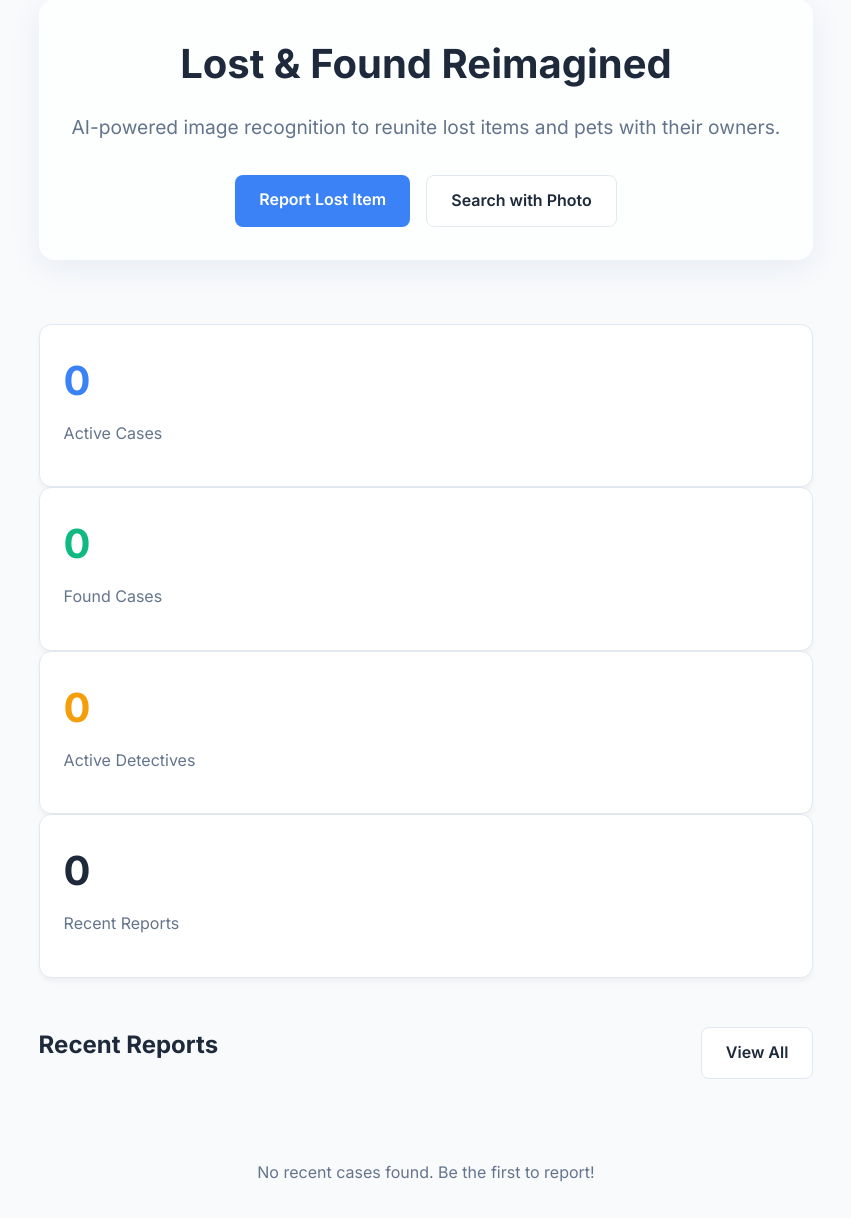
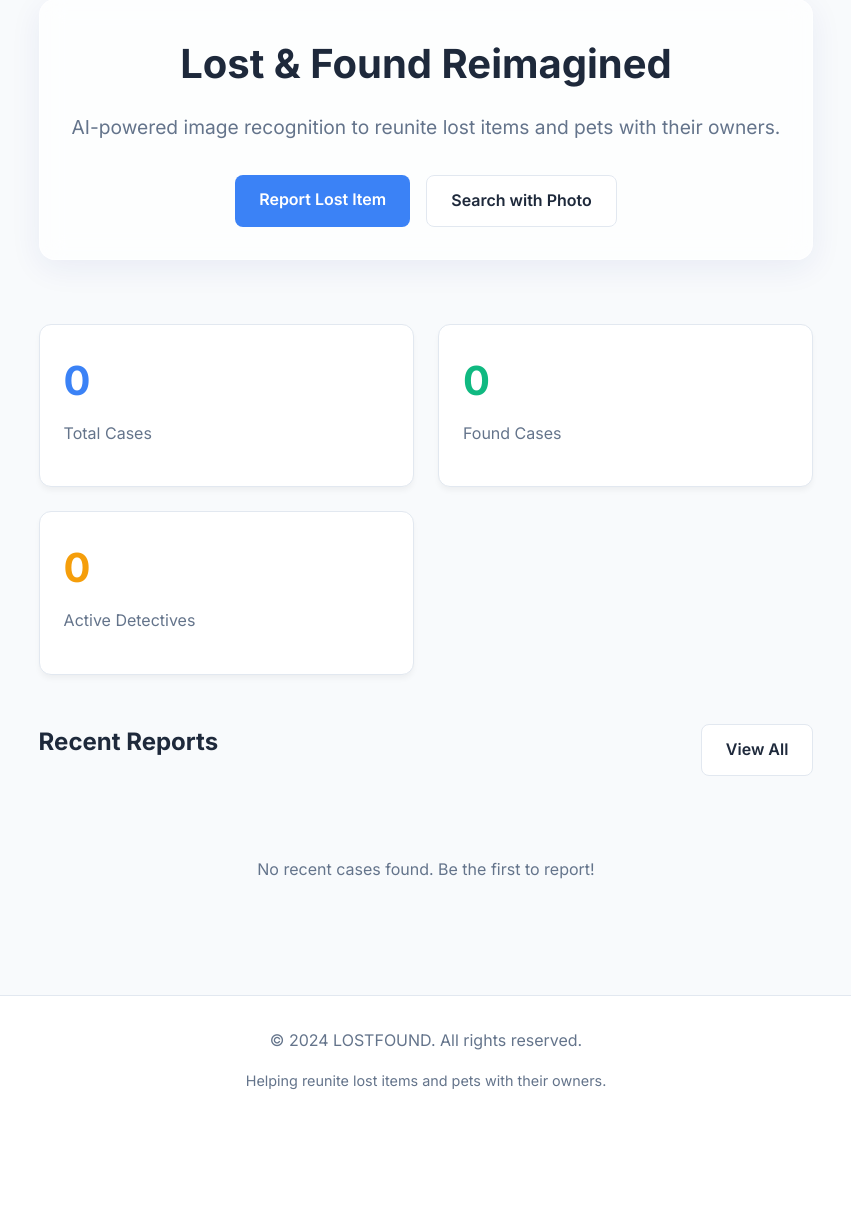
Before and after one commit to Abhinandh3/lostfoundqwen, a Django app: page / in a window 1280 px wide. Shown: the part 168-1386 px from the top of the page, without its empty margins (214-1065 px from the left). After the commit the page ends 1258 px from the top, so only its background shows below. Run offline with Django 5.2, Linux system fonts and the light colour scheme; data that the repository does not hold is empty.

Commit message:
Fix: Update home.html stats section to grid-3 and improve design

```diff
--- a/templates/home.html
+++ b/templates/home.html
@@ -20,10 +20,10 @@
 
 <!-- Stats Section -->
 <section class="container" style="margin-bottom: 3rem;">
-    <div class="grid-4">
+    <div class="grid-3">
         <div class="card text-center">
             <h3 style="color: var(--accent-color); font-size: 2.5rem; margin-bottom: 0.5rem;">{{ total_cases }}</h3>
-            <p class="stat-label" style="color: var(--text-secondary);">Active Cases</p>
+            <p class="stat-label" style="color: var(--text-secondary);">Total Cases</p>
         </div>
         <div class="card text-center">
             <h3 style="color: var(--success-color); font-size: 2.5rem; margin-bottom: 0.5rem;">{{ found_cases }}</h3>
@@ -32,10 +32,6 @@
         <div class="card text-center">
             <h3 style="color: var(--warning-color); font-size: 2.5rem; margin-bottom: 0.5rem;">{{ active_detectives }}</h3>
             <p class="stat-label" style="color: var(--text-secondary);">Active Detectives</p>
-        </div>
-        <div class="card text-center">
-            <h3 style="color: var(--text-primary); font-size: 2.5rem; margin-bottom: 0.5rem;">{{ recent_cases|length }}</h3>
-            <p class="stat-label" style="color: var(--text-secondary);">Recent Reports</p>
         </div>
     </div>
 </section>
```
